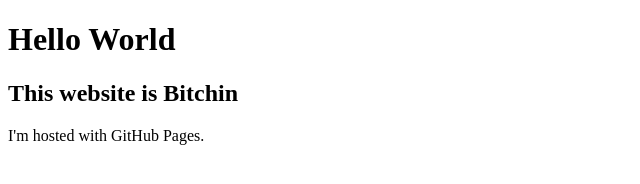
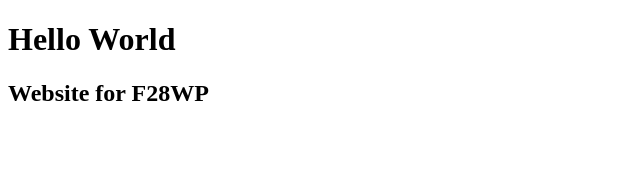
Before and after one commit to JWhit-afk/JWhit-afk.github.io, a plain HTML site: page index.html in a window 1280 px wide. Shown: the whole page, without its empty margins (0-640 px from the left). Drawn offline with Linux system fonts and the light colour scheme.

Commit message:
Update index.html

```diff
--- a/index.html
+++ b/index.html
@@ -2,7 +2,6 @@
 <html>
 <body>
 	<h1>Hello World</h1>
-	<h2>This website is Bitchin</h2>
-	<p>I'm hosted with GitHub Pages.</p>
+	<h2>Website for F28WP</h2>
 </body>
 </html>
```
